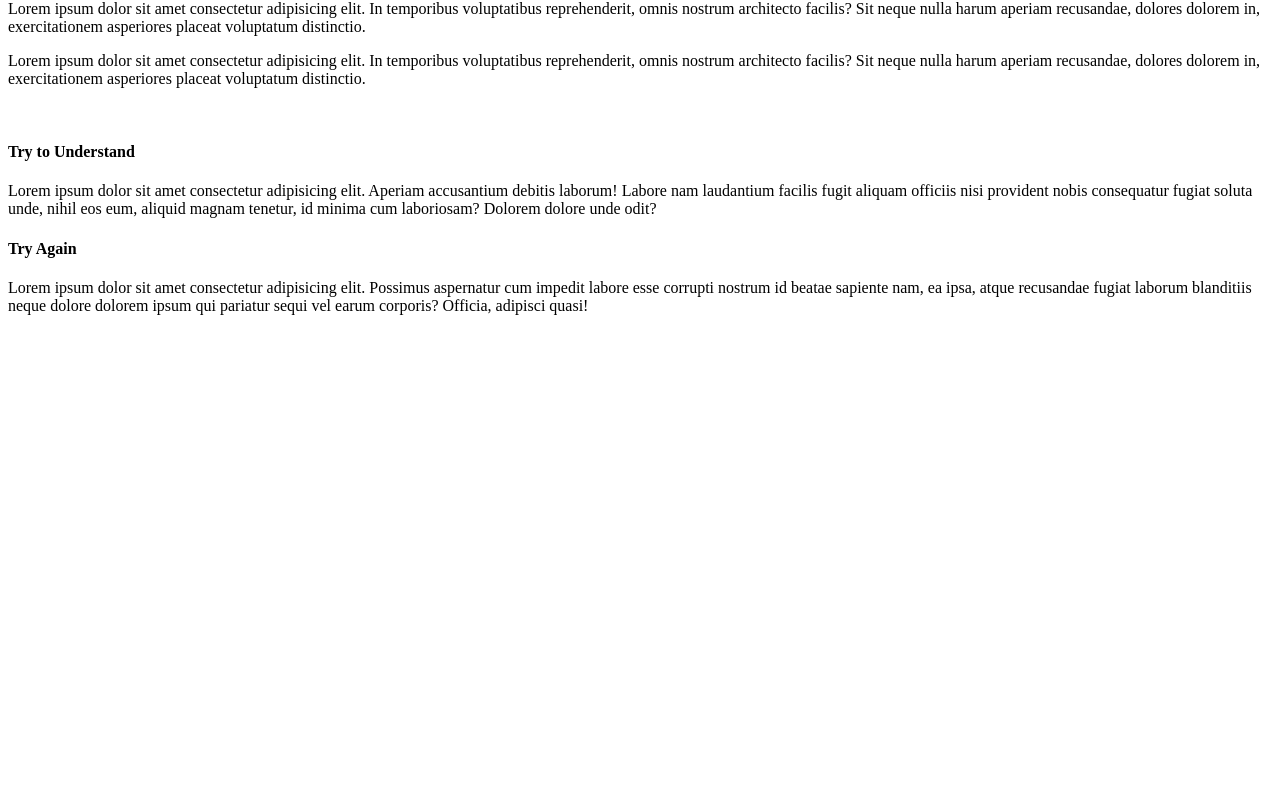
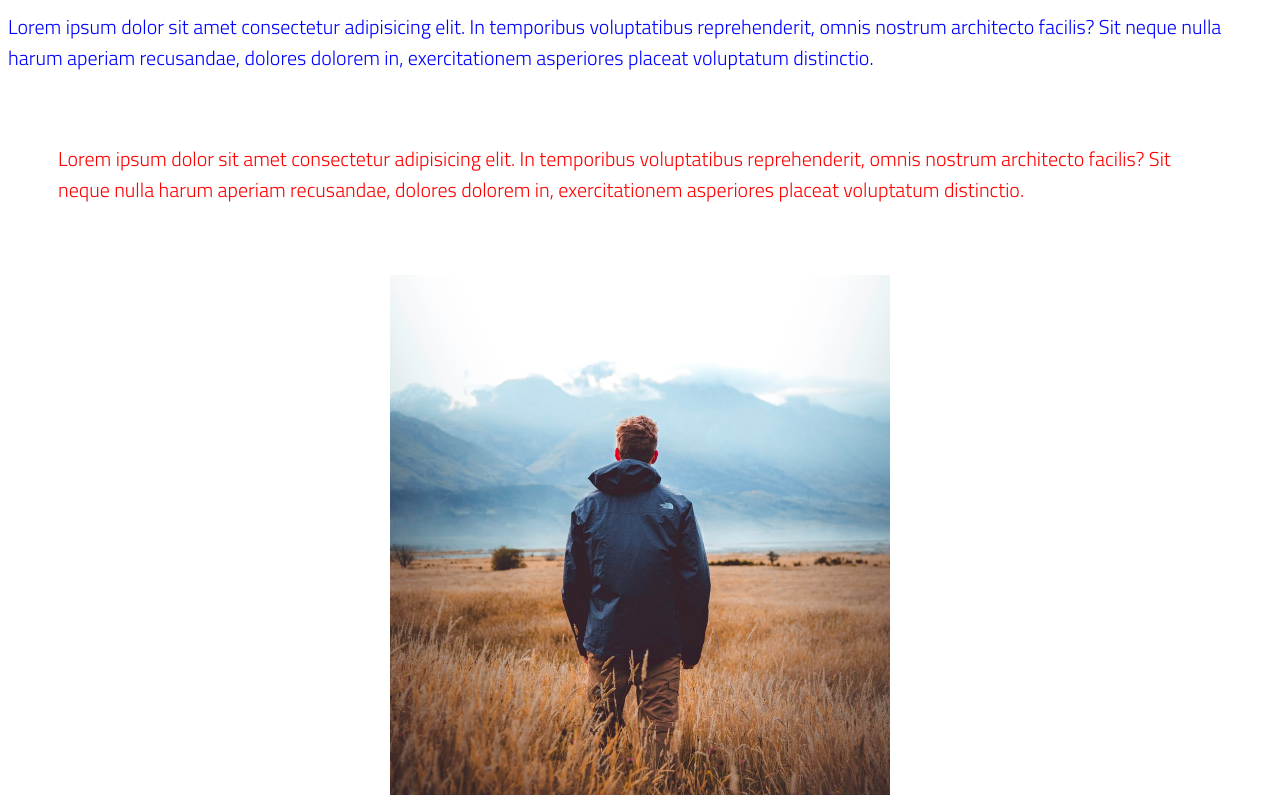
Before and after one commit to marufhosen/Learn_GIT, a plain HTML site: page index.html in a window 1280 px wide. Shown: the part 80-875 px from the top of the page. Before the commit the page ends 800 px from the top, so only its background shows below. Drawn offline with Linux system fonts and the light colour scheme; the site is published under a folder, as on GitHub Pages, so addresses that start at the root find nothing.

Commit message:
again changes

```diff
--- a/index.html
+++ b/index.html
@@ -3,7 +3,7 @@
 <head>
     <meta charset="UTF-8">
     <meta name="viewport" content="width=device-width, initial-scale=1.0">
-    <link rel="stylesheet" type="text/css" href="/style.css">
+    <link rel="stylesheet" type="text/css" href="style.css">
     <link href="https://fonts.googleapis.com/css2?family=Raleway:wght@300&display=swap" rel="stylesheet">
     <link href="https://fonts.googleapis.com/css2?family=Titillium+Web:ital,wght@0,300;1,200&display=swap" rel="stylesheet">
     <title>Learn - GIT</title>
@@ -14,7 +14,7 @@
 
     <p class="lorem2 lool">Lorem ipsum dolor sit amet consectetur adipisicing elit. In temporibus voluptatibus reprehenderit, omnis nostrum architecto facilis? Sit neque nulla harum aperiam recusandae, dolores dolorem in, exercitationem asperiores placeat voluptatum distinctio.</p>
 
-    <img src="/image/lonly.jpg" alt="">
+    <img src="image/lonly.jpg" alt="">
 
     <div class="blog">
         <h4>Try to Understand</h4>
```
